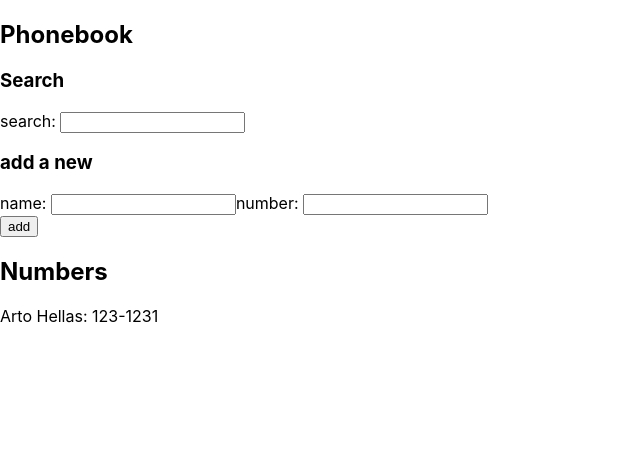
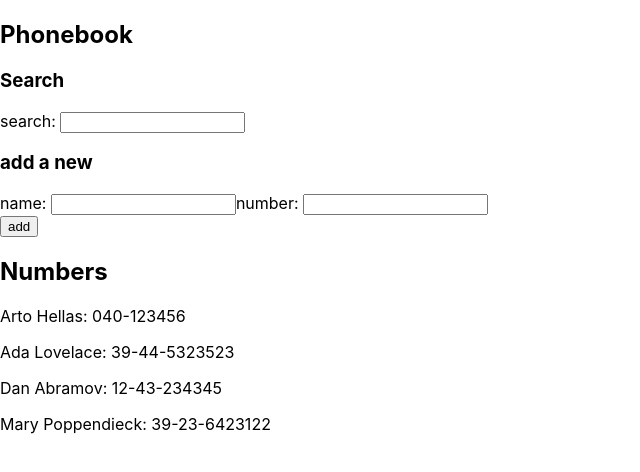
Before and after one commit to abrown4123/fullStackOpen_part2, a React (Create React App) app in the folder phonebook/: page / in a window 1280 px wide. Shown: the top 472 px of the page, without its empty margins (0-640 px from the left). Built offline with nearby package versions, Linux system fonts and the light colour scheme; data requests are answered from the project's data file.

Commit message:
Exercise 2.11

```diff
--- /dev/null
+++ b/phonebook/db.json
@@ -0,0 +1,24 @@
+{
+    "persons":[
+      {
+        "name": "Arto Hellas",
+        "number": "040-123456",
+        "id": 1
+      },
+      {
+        "name": "Ada Lovelace",
+        "number": "39-44-5323523",
+        "id": 2
+      },
+      {
+        "name": "Dan Abramov",
+        "number": "12-43-234345",
+        "id": 3
+      },
+      {
+        "name": "Mary Poppendieck",
+        "number": "39-23-6423122",
+        "id": 4
+      }
+    ]
+  }
--- a/phonebook/package.json
+++ b/phonebook/package.json
@@ -6,6 +6,7 @@
     "@testing-library/jest-dom": "^5.12.0",
     "@testing-library/react": "^11.2.7",
     "@testing-library/user-event": "^12.8.3",
+    "axios": "^0.21.1",
     "react": "^17.0.2",
     "react-dom": "^17.0.2",
     "react-scripts": "4.0.3",
@@ -15,7 +16,8 @@
     "start": "react-scripts start",
     "build": "react-scripts build",
     "test": "react-scripts test",
-    "eject": "react-scripts eject"
+    "eject": "react-scripts eject",
+    "server": "json-server -p3001 --watch db.json"
   },
   "eslintConfig": {
     "extends": [
--- a/phonebook/src/App.js
+++ b/phonebook/src/App.js
@@ -1,12 +1,11 @@
-import React, { useState } from 'react'
+import React, { useEffect, useState } from 'react'
 import People from './components/People'
 import Search from './components/Search'
 import AddPerson from './components/AddPerson'
+import axios from 'axios'
 
 const App = () => {
-  const [ persons, setPersons ] = useState([
-    { name: 'Arto Hellas', number: "123-1231" }
-  ])
+  const [ persons, setPersons ] = useState([]);
   const [ newName, setNewName ] = useState('');
   const [ newNumber, setNewNumber ] = useState('');
   const [ searchName, setSearchName ] = useState('');
@@ -14,8 +13,19 @@
   const checkName = person => person.name === newName;
   const duplicatePeople = persons.find(checkName);
   const peopleToShow = searchName
-  ? persons.filter(person => person.name.toLowerCase().includes(searchName.toLowerCase()))
-  : persons
+    ? persons.filter(person => person.name.toLowerCase().includes(searchName.toLowerCase()))
+    : persons
+
+  const hook = () => {
+    console.log("inside the hook")
+    axios
+      .get("http://localhost:3001/persons")
+      .then(response => {
+        setPersons(response.data);
+      })
+  }
+
+  useEffect(hook, []);
 
   const handleSubmit = event => {
     event.preventDefault();
```
Also changed, not shown: 1 other file (tests, documents, lock files or other folders).
